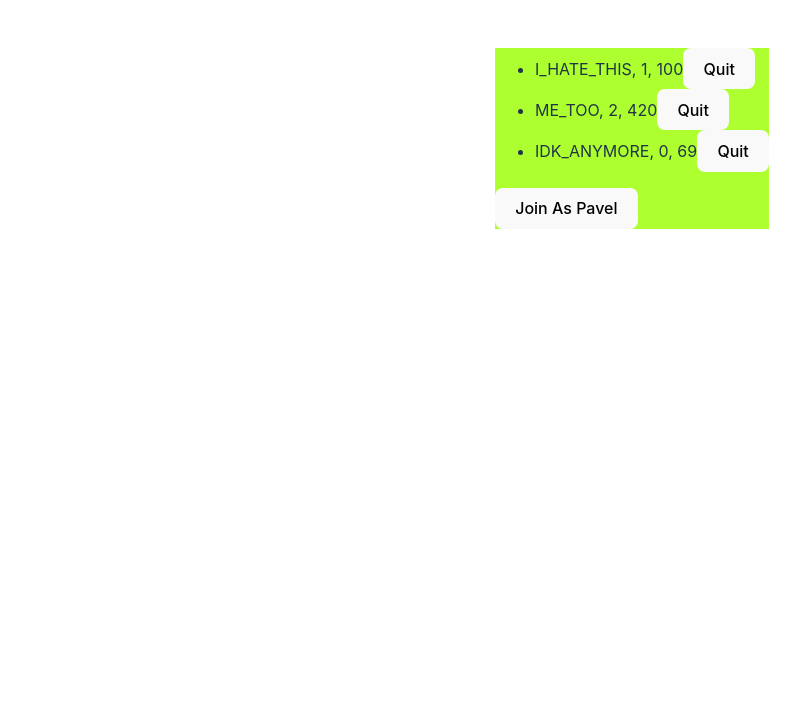
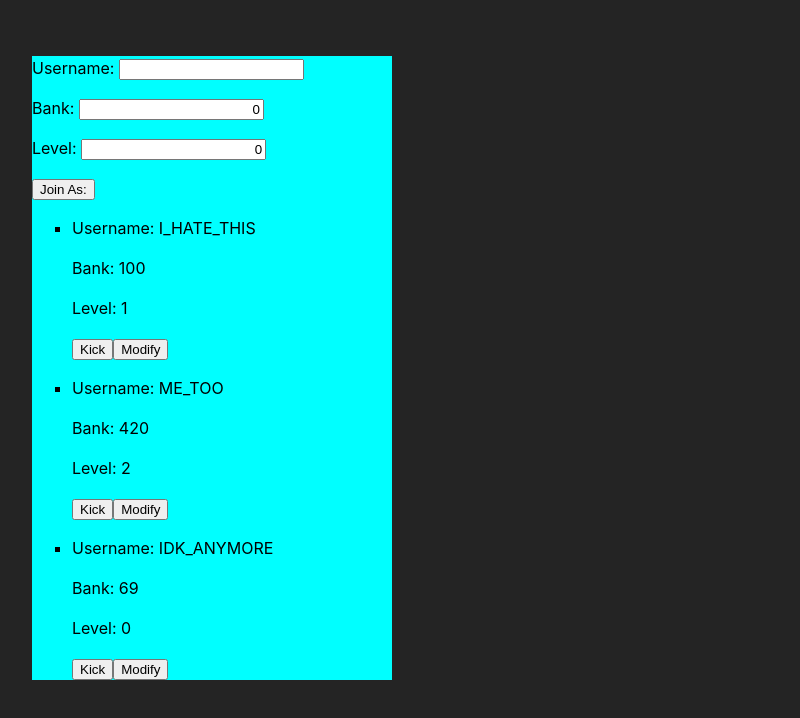
Before and after one commit to MihaiMocanuGit/BlackJack_Frontend, a React (Vite) app: page / in a window 1280 px wide. Shown: the top 718 px of the page, without its empty margins (8-808 px from the left). Built offline with nearby package versions, Linux system fonts and the light colour scheme.

Commit message:
can now add players into the lobby

```diff
--- a/src/App.css
+++ b/src/App.css
@@ -1,5 +1,5 @@
 #root {
-    max-width: max-content;
+    min-width:  max-content;
     margin: 0 auto;
     padding: 2rem;
     text-align: left;
--- a/src/App.tsx
+++ b/src/App.tsx
@@ -23,6 +23,9 @@ export const DataContext = createContext<PlayersContextType>({
 
 function App() {
     const [players, updatePlayers] = useState<Player[]>([player1, player2, player3]);
+    const [inputUsername, updateUsernameInput] = useState<string>("");
+    const [inputBank, updateBankInput] = useState<number>(0);
+    const [inputLevel, updateLevelInput] = useState<number>(0);
 
     const addPlayer = (username: string, bank:number, level:number) => {
         let validUid = players.length;
@@ -45,12 +48,38 @@ function App() {
 
 
     return (
-        <div style={{backgroundColor:"greenyellow", minWidth: "90%", minHeight: "90%"}} className="App">
-            <DataContext.Provider value={{ players, addPlayer, removePlayer }}>
+        <div style={{backgroundColor:"cyan", minWidth: "10%", minHeight: "10%", maxWidth: "30%", maxHeight: "30%"}} className="App">
+
+            <p>Username: <input  style={{textAlign:'right'}} value={inputUsername} onChange={(field) => {
+                updateUsernameInput(field.target.value);
+            }}>
+            </input></p>
+
+            <p>Bank: <input  style={{textAlign:'right'}} value={inputBank} onChange={(field) => {
+                let inputNo = +field.target.value;
+                if (isNaN(inputNo))
+                    inputNo = 0;
+
+                updateBankInput(inputNo);
+            }}>
+            </input></p>
+
+            <p>Level: <input  style={{textAlign:'right'}} value={inputLevel} onChange={(field) => {
+                let inputNo = +field.target.value;
+                if (isNaN(inputNo))
+                    inputNo = 0;
+
+                updateLevelInput(inputNo);
+            }}>
+            </input></p>
+            <button onClick={() => {
+                if(inputUsername !== "")
+                    addPlayer(inputUsername, inputBank, inputLevel)}}>
+
+                Join As:
+            </button>
+                <DataContext.Provider value={{ players, addPlayer, removePlayer }}>
                 <PlayerList />
-                <button onClick={() => addPlayer("Pavel", 0, 1)}>
-                    Join As Pavel
-                </button>
             </DataContext.Provider>
 
         </div>
--- a/src/PlayerList.tsx
+++ b/src/PlayerList.tsx
@@ -10,11 +10,17 @@ function PlayerList()
     const {players, addPlayer, removePlayer} = useContext<PlayersContextType>(DataContext)
 
     return(
-        <ul>
+        <ul style={{listStyleType:"square"}}>
             {players.map((el: Player, index: number) => {
-                return <li key={index}>{el.getUsername()}, {el.getLevel()}, {el.getBank()}
-                <button onClick={() => {removePlayer(el.getUid())}}>Quit</button>
+                return(
+                <li key={index}>
+                    <p>Username: {el.getUsername()}</p>
+                    <p>Bank: {el.getBank()}</p>
+                    <p>Level:    {el.getLevel()}</p>
+                    <button onClick={() => {removePlayer(el.getUid())}}>Kick</button>
+                    <button onClick={() => {removePlayer(el.getUid())}}>Modify</button>
                 </li>
+                )
             })}
         </ul>
     );
--- a/src/index.css
+++ b/src/index.css
@@ -12,57 +12,3 @@
     -webkit-font-smoothing: antialiased;
     -moz-osx-font-smoothing: grayscale;
 }
-
-a {
-    font-weight: 500;
-    color: #646cff;
-    text-decoration: inherit;
-}
-a:hover {
-    color: #535bf2;
-}
-
-body {
-    margin: 0;
-    display: flex;
-    place-items: just;
-    min-width: 50%;
-    min-height: 50%;
-}
-
-h1 {
-    font-size: 3.2em;
-    line-height: 1.1;
-}
-
-button {
-    border-radius: 8px;
-    border: 1px solid transparent;
-    padding: 0.6em 1.2em;
-    font-size: 1em;
-    font-weight: 500;
-    font-family: inherit;
-    background-color: #1a1a1a;
-    cursor: pointer;
-    transition: border-color 0.25s;
-}
-button:hover {
-    border-color: #646cff;
-}
-button:focus,
-button:focus-visible {
-    outline: 4px auto -webkit-focus-ring-color;
-}
-
-@media (prefers-color-scheme: light) {
-    :root {
-        color: #213547;
-        background-color: #ffffff;
-    }
-    a:hover {
-        color: #747bff;
-    }
-    button {
-        background-color: #f9f9f9;
-    }
-}
```
